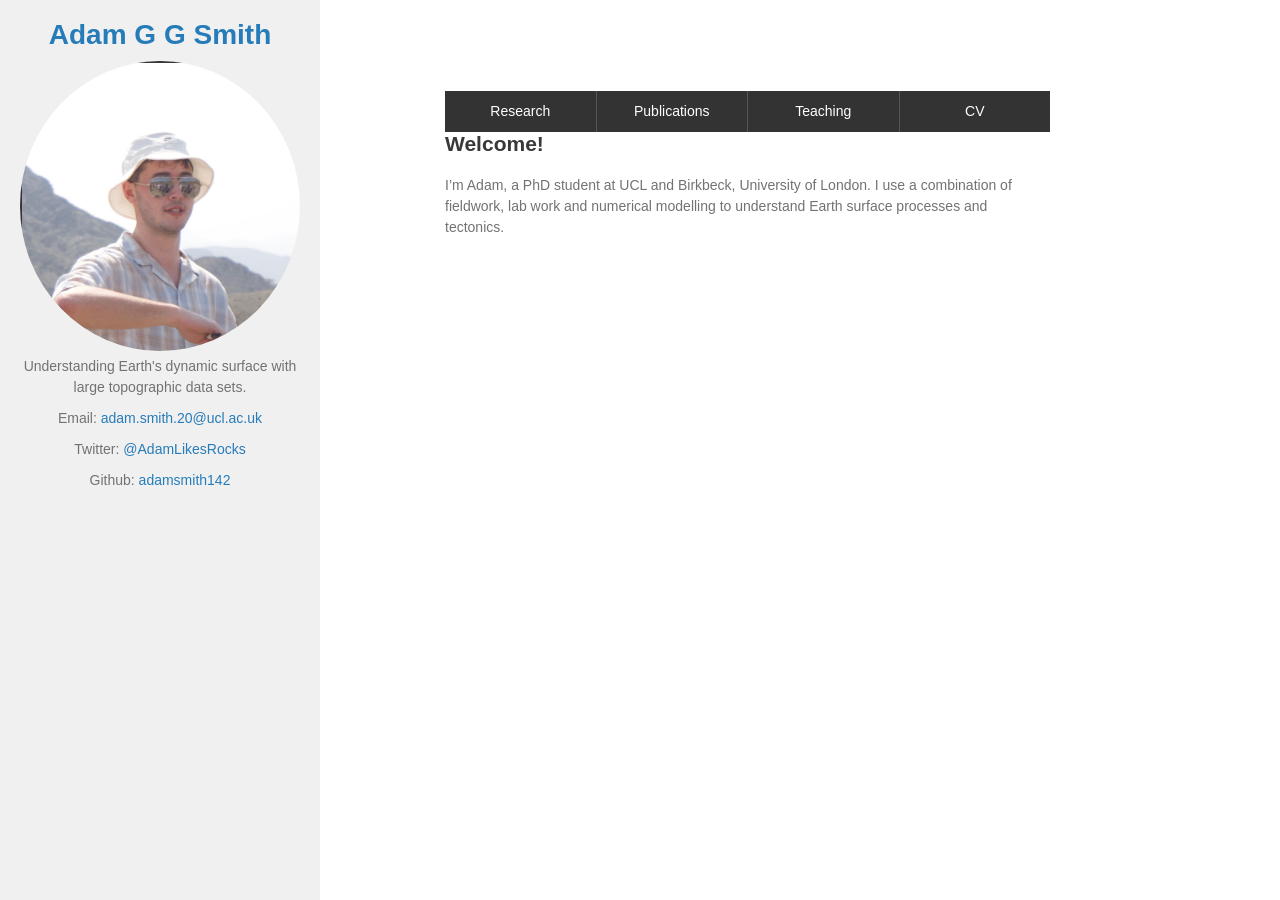
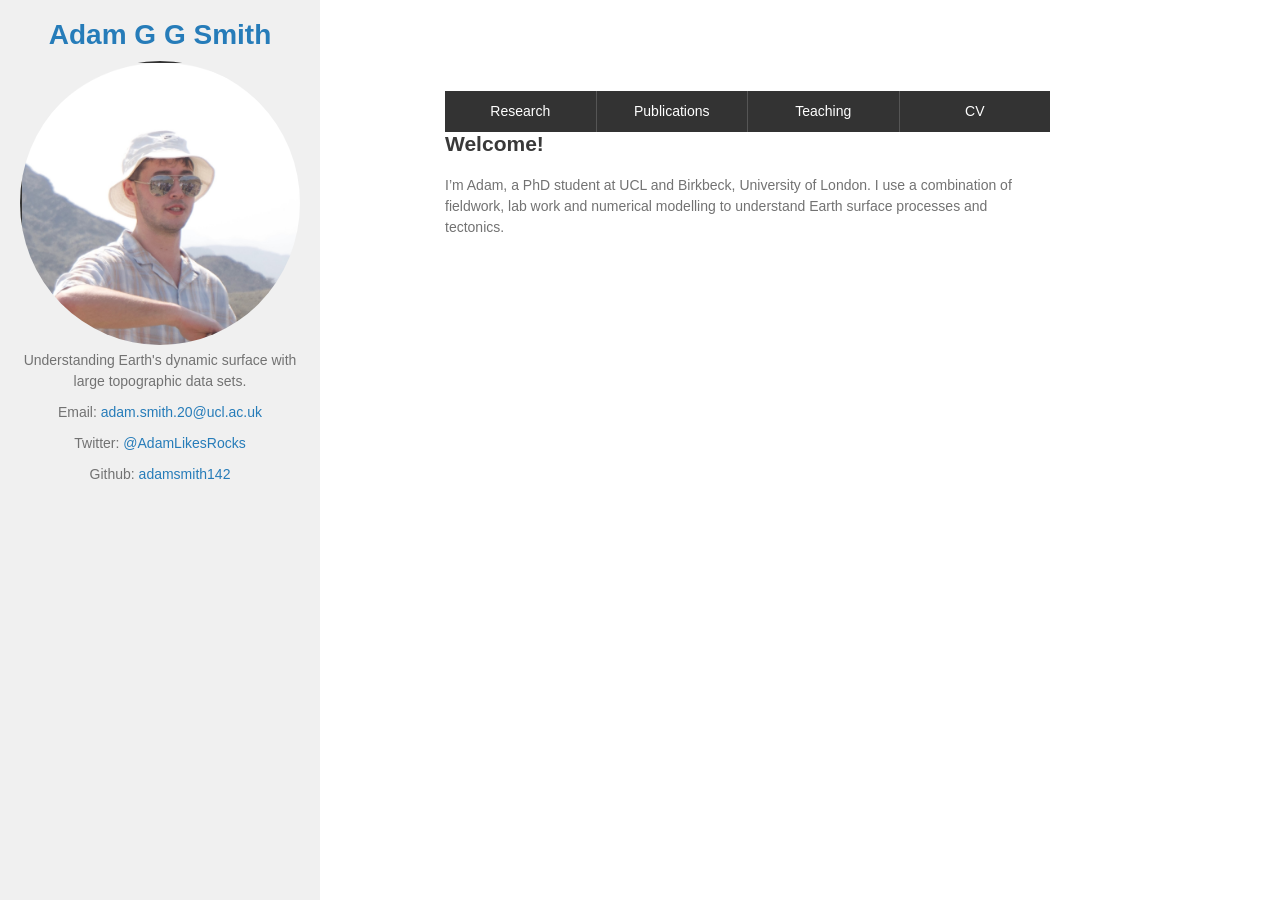
Before and after one commit to adamsmith142/adamsmith142.github.io, a Jekyll site: the page built from index.md, in a window 1280 px wide and 900 px high. Built offline with Jekyll 4.4.1, drawn with Linux system fonts in a browser that asks for light colours; our own code applies the rules of GitHub Pages for plain Markdown files.

Commit message:
Update _config.yml

```diff
--- a/_config.yml
+++ b/_config.yml
@@ -1,5 +1,5 @@
 title: Adam G G Smith
-logo: /assets/img/cropped-headshot.JPG
+logo: /assets/img/cropped-headshot.png
 description: Understanding Earth's dynamic surface with large topographic data sets.
 show_downloads: true
 google_analytics:
```
